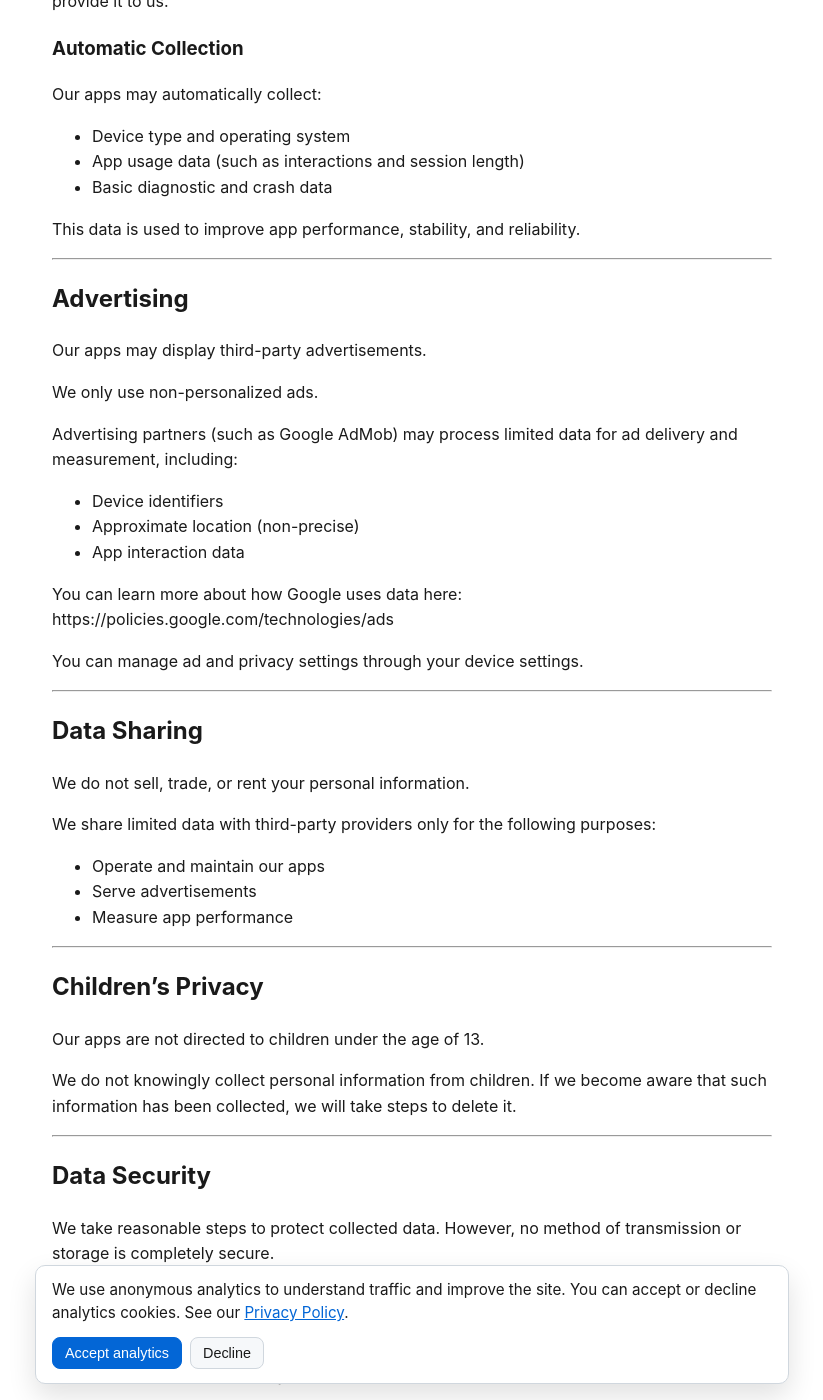
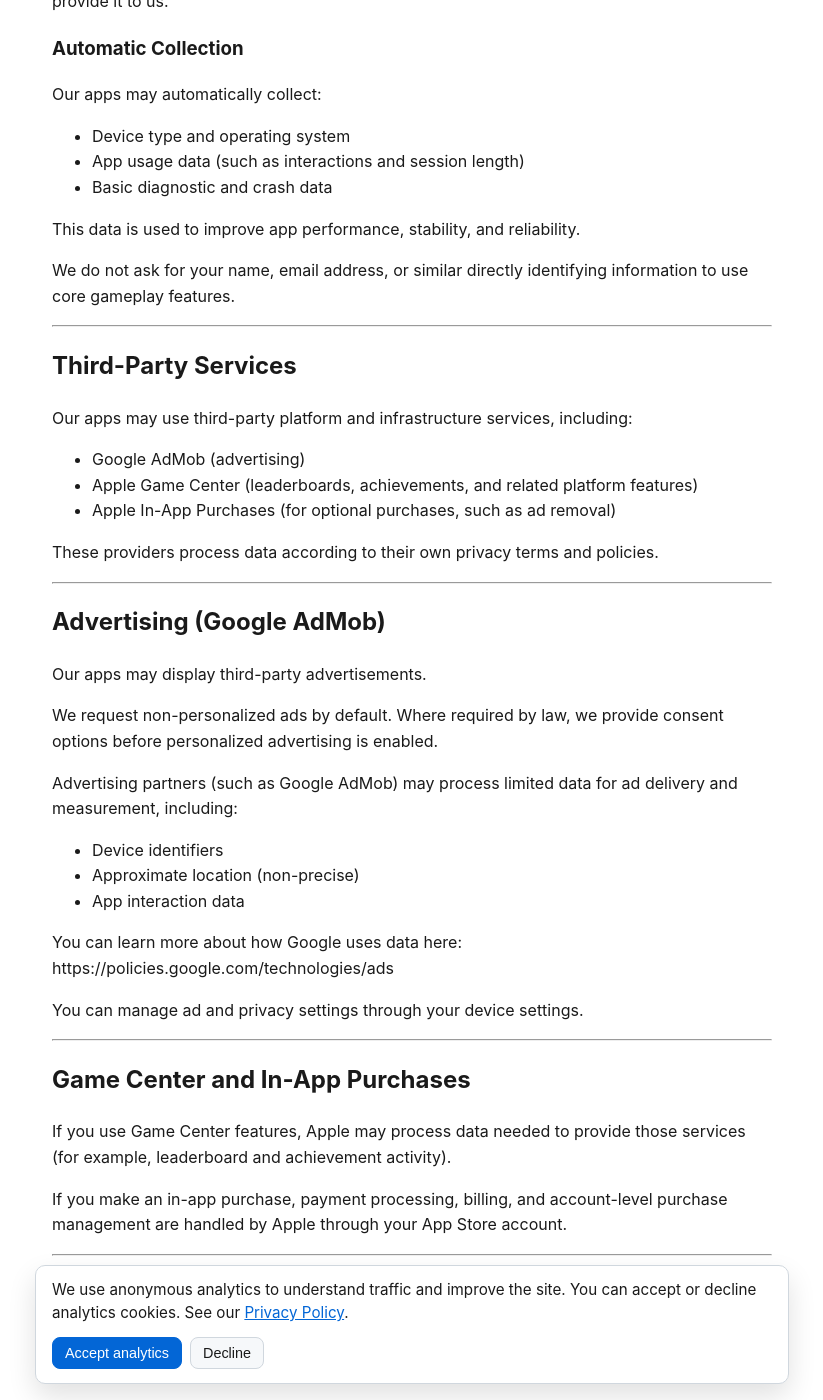
Before and after one commit to Unashamed-Games/marketing-site, a Jekyll site: the page built from privacy.md, in a window 1280 px wide and 1400 px high, scrolled down 409 px. Shown: the whole window, without its empty margins (228-1051 px from the left). Built offline with Jekyll 4.4.1, drawn with Linux system fonts in a browser that asks for light colours; some of the changed text lies outside the part shown.

Commit message:
Update privacy policy: revise effective date, enhance third-party services section, add crash and diagnostic data, and clarify analytics usage

```diff
--- a/privacy.md
+++ b/privacy.md
@@ -7,7 +7,7 @@ description: >-
 
 # Privacy Policy
 
-**Effective Date:** April 21, 2026
+**Effective Date:** May 20, 2026
 
 Unashamed Games ("we," "our," or "us") builds and operates mobile apps.
 
@@ -31,13 +31,27 @@ Our apps may automatically collect:
 
 This data is used to improve app performance, stability, and reliability.
 
+We do not ask for your name, email address, or similar directly identifying information to use core gameplay features.
+
 ---
 
-## Advertising
+## Third-Party Services
+
+Our apps may use third-party platform and infrastructure services, including:
+
+- Google AdMob (advertising)
+- Apple Game Center (leaderboards, achievements, and related platform features)
+- Apple In-App Purchases (for optional purchases, such as ad removal)
+
+These providers process data according to their own privacy terms and policies.
+
+---
+
+## Advertising (Google AdMob)
 
 Our apps may display third-party advertisements.
 
-We only use non-personalized ads.
+We request non-personalized ads by default. Where required by law, we provide consent options before personalized advertising is enabled.
 
 Advertising partners (such as Google AdMob) may process limited data for ad delivery and measurement, including:
 
@@ -52,6 +66,28 @@ You can manage ad and privacy settings through your device settings.
 
 ---
 
+## Game Center and In-App Purchases
+
+If you use Game Center features, Apple may process data needed to provide those services (for example, leaderboard and achievement activity).
+
+If you make an in-app purchase, payment processing, billing, and account-level purchase management are handled by Apple through your App Store account.
+
+---
+
+## Crash and Diagnostic Data
+
+We may collect crash and diagnostic data to identify bugs, improve performance, and keep the apps stable.
+
+---
+
+## Analytics
+
+If analytics services (such as Firebase Analytics or similar tools) are enabled in our apps, they may collect app interaction and device-level usage information to help us understand feature usage and improve the product.
+
+Where required by law, we provide consent choices before enabling optional analytics.
+
+---
+
 ## Data Sharing
 
 We do not sell, trade, or rent your personal information.
@@ -59,11 +95,13 @@ We do not sell, trade, or rent your personal information.
 We share limited data with third-party providers only for the following purposes:
 - Operate and maintain our apps
 - Serve advertisements
-- Measure app performance
+- Measure app performance and app reliability
 
 ---
 
-## Children’s Privacy
+## Children and Family-Friendly Use
+
+We design our games to be appropriate for broad audiences, including family-friendly play contexts.
 
 Our apps are not directed to children under the age of 13.
 
@@ -94,6 +132,8 @@ We may update this Privacy Policy from time to time. Any changes will be posted
 
 ## Contact Us
 
-If you have any questions about this Privacy Policy, you can contact us at:
+If you have privacy questions, requests, or concerns, contact us at:
 
 privacy@unashamedgames.com
+
+When you contact us, please include the app name, device type, and a short description of your request so we can respond more quickly.
```
